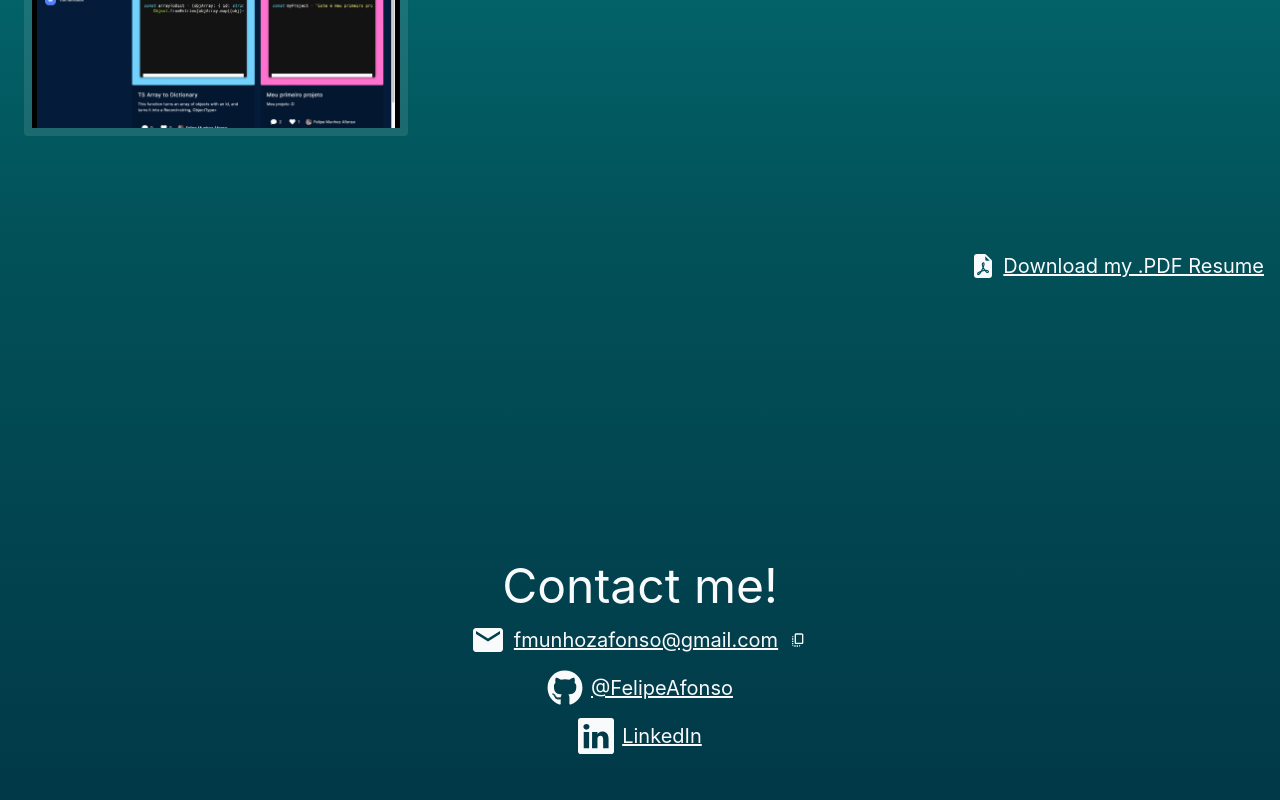
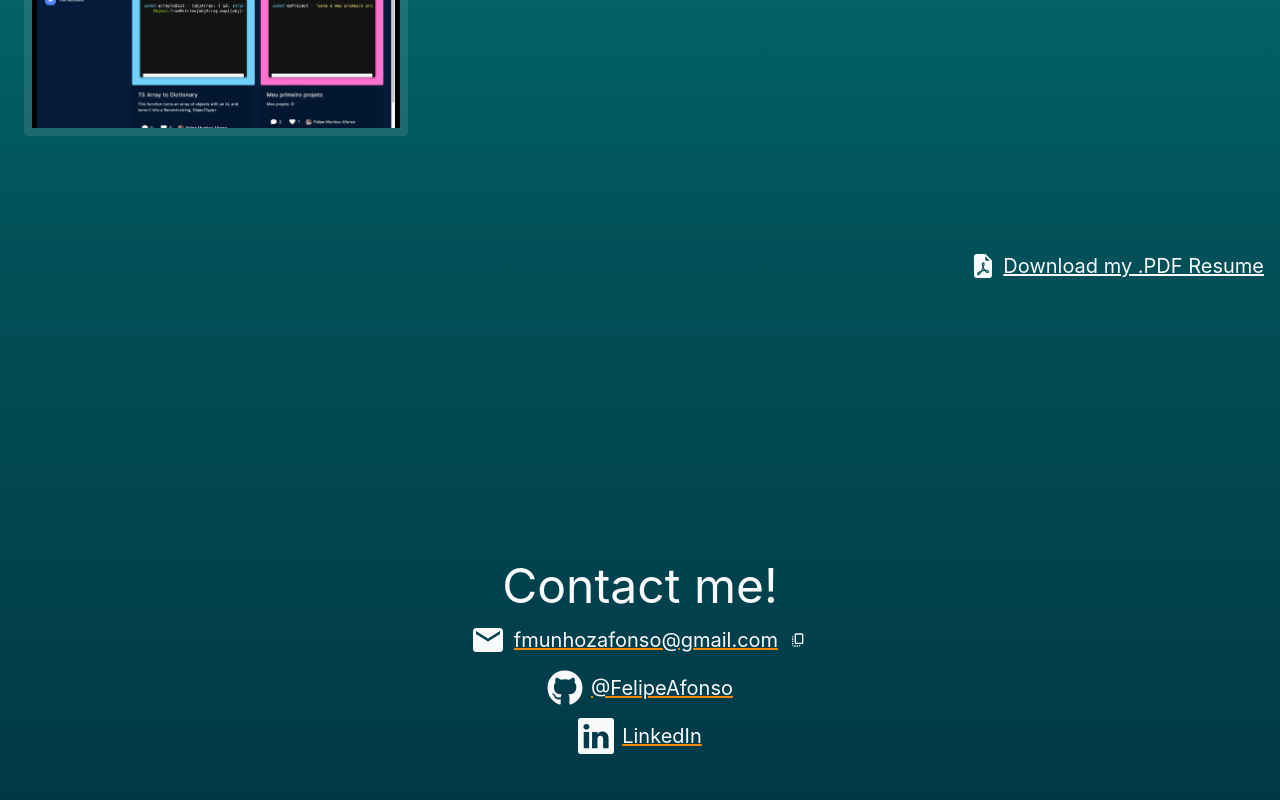
Before and after one commit to FelipeAfonso/portfolio-new, a React (Vite) app: page / in a window 1280 px wide. Shown: the part 1364-2164 px from the top of the page. Built offline with nearby package versions, Linux system fonts and the light colour scheme.

Commit message:
fix: added text decoration on contact

```diff
--- a/src/sections/Contact.tsx
+++ b/src/sections/Contact.tsx
@@ -31,7 +31,9 @@ export const Contact = () => {
             type="submit"
           >
             <MdMail size={36} />
-            <h3 className="text-xl underline">fmunhozafonso@gmail.com</h3>
+            <h3 className="text-xl underline decoration-orange-400">
+              fmunhozafonso@gmail.com
+            </h3>
           </button>
           <Tippy
             content={
@@ -57,7 +59,9 @@ export const Contact = () => {
           className="flex flex-row items-center gap-2 text-gray-50"
         >
           <FaGithub size={36} />
-          <h3 className="text-xl underline">@FelipeAfonso</h3>
+          <h3 className="text-xl underline decoration-orange-400">
+            @FelipeAfonso
+          </h3>
         </a>
         <a
           href="https://www.linkedin.com/in/felipe-afonso/?locale=en_US"
@@ -66,7 +70,7 @@ export const Contact = () => {
           className="flex flex-row items-center gap-2 text-gray-50"
         >
           <BsLinkedin size={36} />
-          <h3 className="text-xl underline">LinkedIn</h3>
+          <h3 className="text-xl underline decoration-orange-400">LinkedIn</h3>
         </a>
       </div>
     </div>
--- a/src/sections/Header.tsx
+++ b/src/sections/Header.tsx
@@ -31,7 +31,7 @@ export const Header = () => {
       <h1 className="text-6xl text-center text-gray-50">
         Hi! I'm Felipe Afonso, <br /> a{" "}
         <b>
-          <u style={{ textDecorationColor: "#F28705" }}>Front End Developer.</u>
+          <u className="decoration-orange-400">Front End Developer.</u>
         </b>
       </h1>
       <h2 className="text-3xl text-center text-gray-50 m-2">
```
